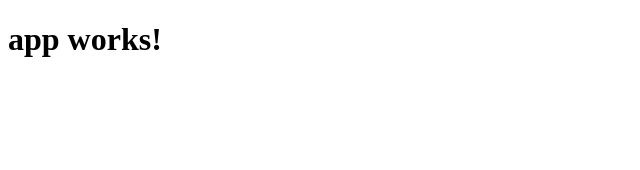
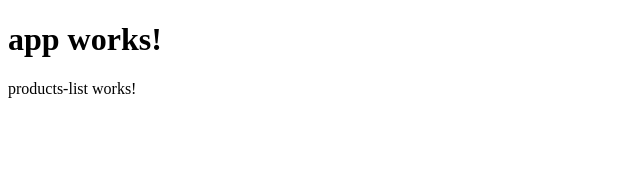
Before and after one commit to PGS-dev/framapp-angular2, an Angular app: page / in a window 1280 px wide. Shown: the top 170 px of the page, without its empty margins (0-640 px from the left). Built offline with nearby package versions, Linux system fonts and the light colour scheme.

Commit message:
WRO ProductsList component init

```diff
--- a/src/app/app.component.html
+++ b/src/app/app.component.html
@@ -1,3 +1,4 @@
 <h1>
   {{title}}
 </h1>
+<app-products-list></app-products-list>
--- a/src/app/app.module.ts
+++ b/src/app/app.module.ts
@@ -4,10 +4,12 @@ import { FormsModule } from '@angular/forms';
 import { HttpModule } from '@angular/http';
 
 import { AppComponent } from './app.component';
+import { ProductsListComponent } from './components/products-list/products-list.component';
 
 @NgModule({
   declarations: [
-    AppComponent
+    AppComponent,
+    ProductsListComponent
   ],
   imports: [
     BrowserModule,
--- /dev/null
+++ b/src/app/components/products-list/products-list.component.html
@@ -0,0 +1,3 @@
+<p>
+  products-list works!
+</p>
--- /dev/null
+++ b/src/app/components/products-list/products-list.component.ts
@@ -0,0 +1,15 @@
+import { Component, OnInit } from '@angular/core';
+
+@Component({
+  selector: 'app-products-list',
+  templateUrl: './products-list.component.html',
+  styleUrls: ['./products-list.component.css']
+})
+export class ProductsListComponent implements OnInit {
+
+  constructor() { }
+
+  ngOnInit() {
+  }
+
+}
```
Also changed, not shown: src/app/components/products-list/products-list.component.css (added), 2 other files (tests, documents, lock files or other folders).
